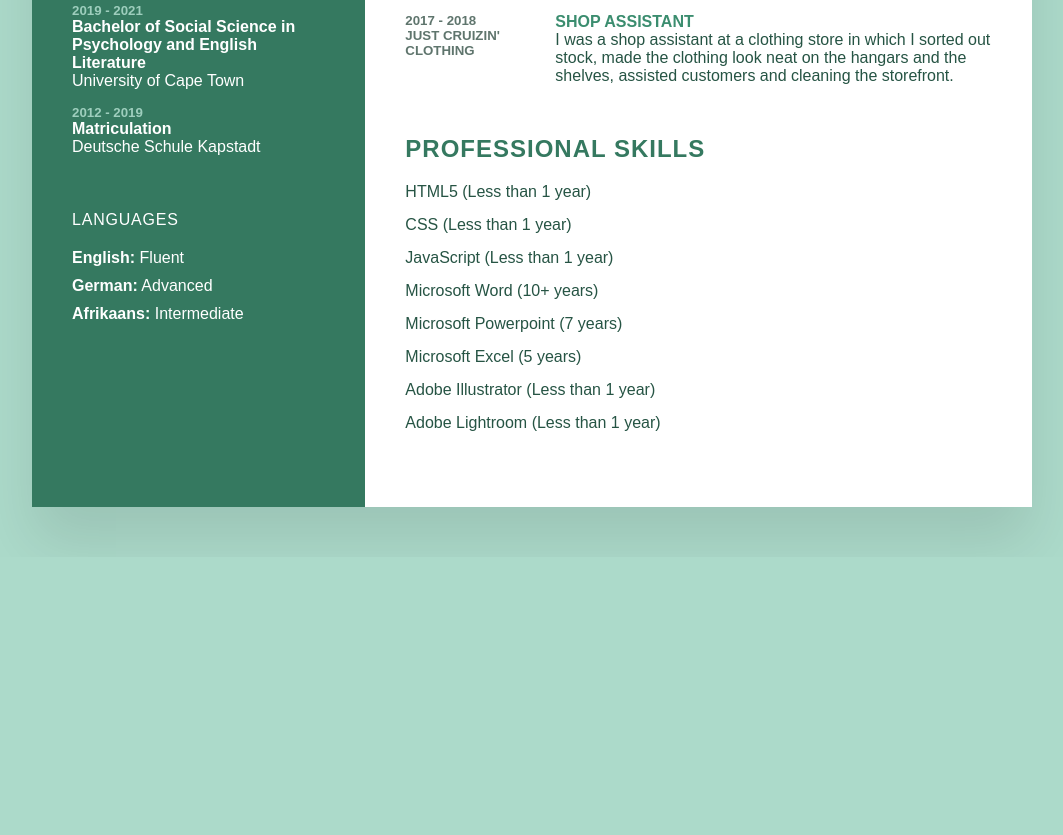
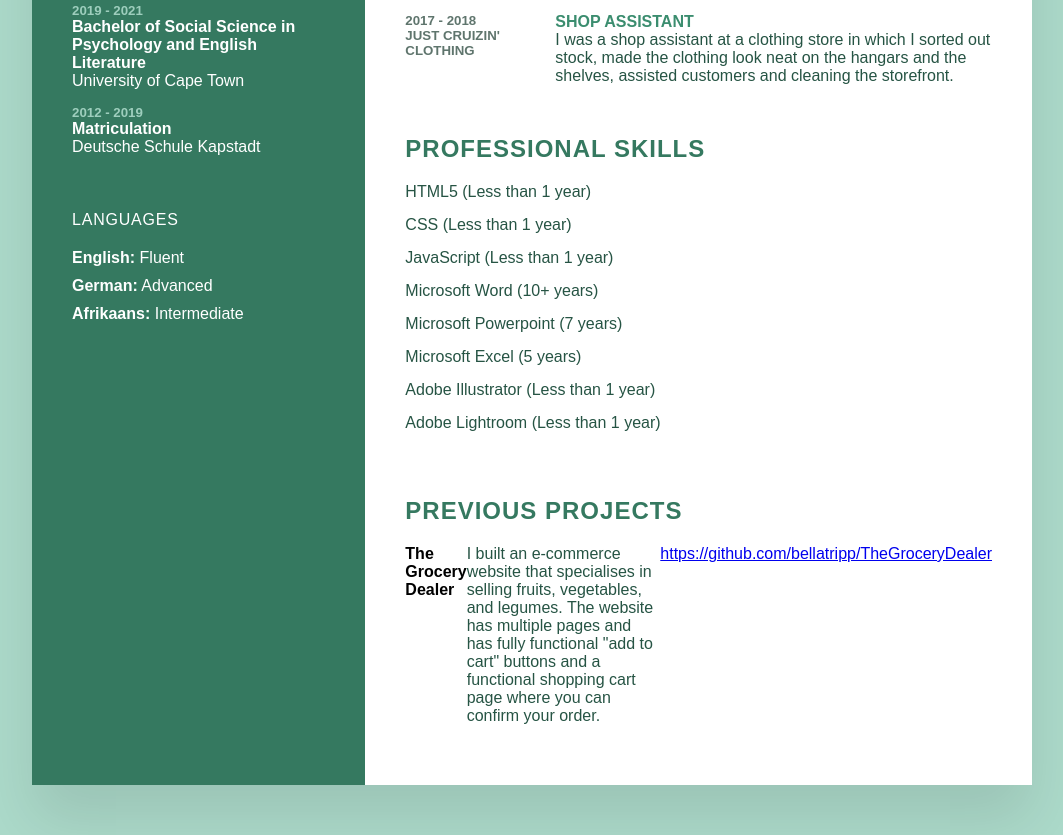
Before and after one commit to bellatripp/Isabella_Searle-Tripp_Resume, a plain HTML site: page index.html in a window 1280 px wide. Shown: the part 849-1684 px from the top of the page, without its empty margins (108-1171 px from the left). Before the commit the page ends 1406 px from the top, so only its background shows below. Drawn offline with Linux system fonts and the light colour scheme.

Commit message:
added a section for previous projects

```diff
--- a/index.html
+++ b/index.html
@@ -83,7 +83,7 @@
         <div class="rightSide">
             <div class="about">
                 <h2 class="title2">Profile</h2>
-                <p>I am Isabella Searle-Tripp from Cape Town, South Africa. I am a University of Cape Town graduate with a Bachelors degree in English Literature and Psychology with distinction and have received many academic awards during my time at UCT. I am currently studying to become a Full-Stack Web Developer through HyperionDev. <br><br>I have a passion for learning and knowledge and my main professional goal is to be continually furthering my skills and knowledge in the field that I find myself in. I work very well with other individuals as well as in teams and place great value in constructive criticism in order to better myself and my work. <br><br>My interests include reading, travelling, and art. I would ultimately like to find work in web development, as I feel it fulfills both the logical, academic as well as artistic parts of my personality and skillset.</p>
+                <p>I am Isabella Searle-Tripp from Cape Town, South Africa. I am a University of Cape Town graduate with a Bachelors degree in English Literature and Psychology with distinction and have received many academic awards during my time at UCT. I am currently studying to become a Full-Stack Web Developer through HyperionDev. <br><br>I have a passion for learning and knowledge and my main professional goal is to be continually furthering my skills and knowledge in the field that I find myself in. I work very well with other individuals as well as in teams and place great value in constructive criticism in order to better myself and my work. <br><br>My interests include reading, travelling, cooking and art. I would ultimately like to find work in web development, as I feel it fulfills both the logical, academic as well as artistic parts of my personality and skillset.</p>
             </div>
             <div class="about">
                 <h2 class="title2">Experience</h2>
@@ -180,6 +180,14 @@
                 </div>
             </div>
 
+            <div class="about projects">
+                <h2 class="title2">Previous Projects</h2>
+                <div class="box">
+                    <h4>The Grocery Dealer</h4>
+                    <p>I built an e-commerce website that specialises in selling fruits, vegetables, and legumes. The website has multiple pages and has fully functional "add to cart" buttons and a functional shopping cart page where you can confirm your order.</p>
+                    <p><a href="https://github.com/bellatripp/TheGroceryDealer">https://github.com/bellatripp/TheGroceryDealer</a></p>
+                </div>
+            </div>
         </div>
 
     </div>
```
